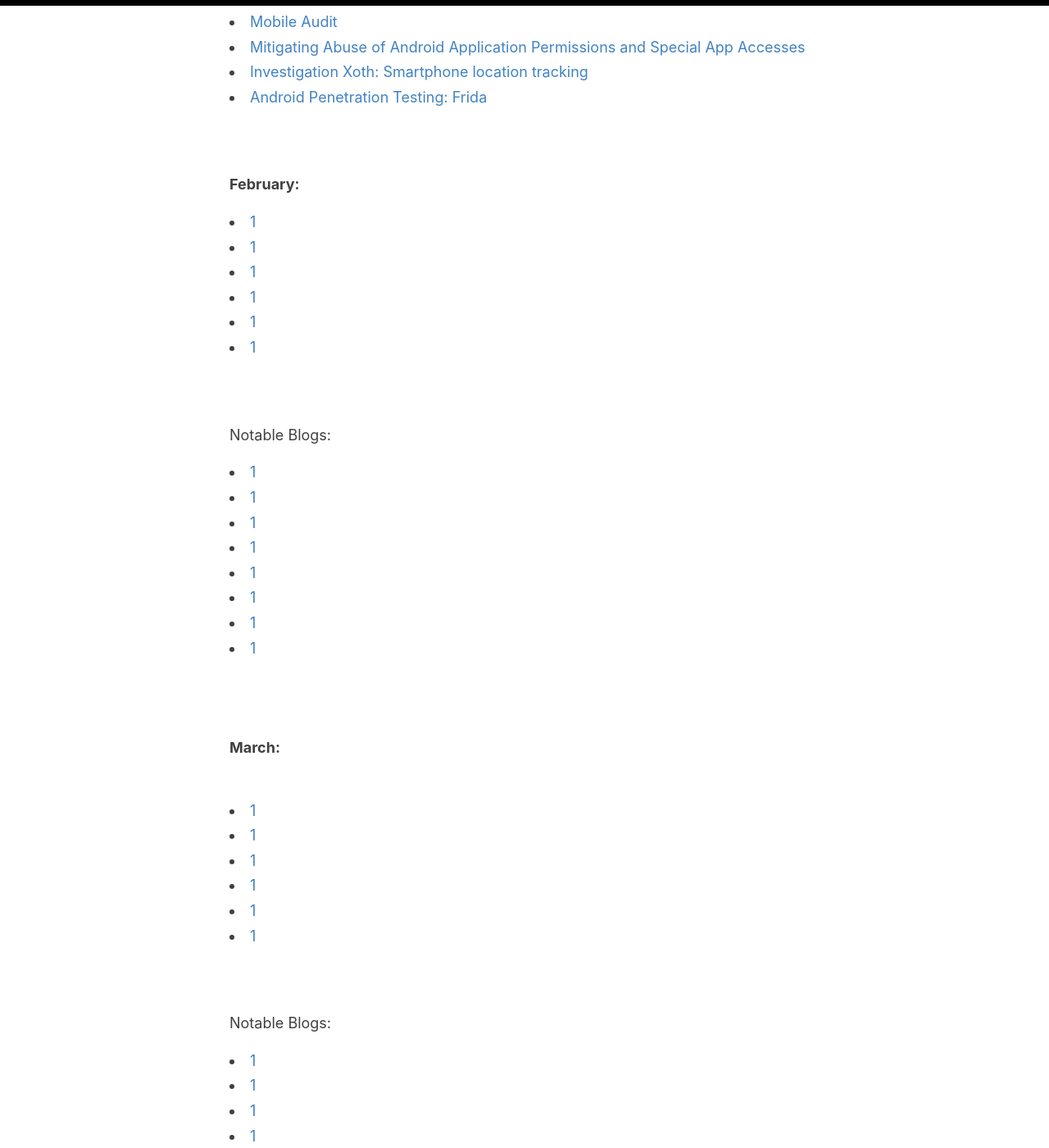
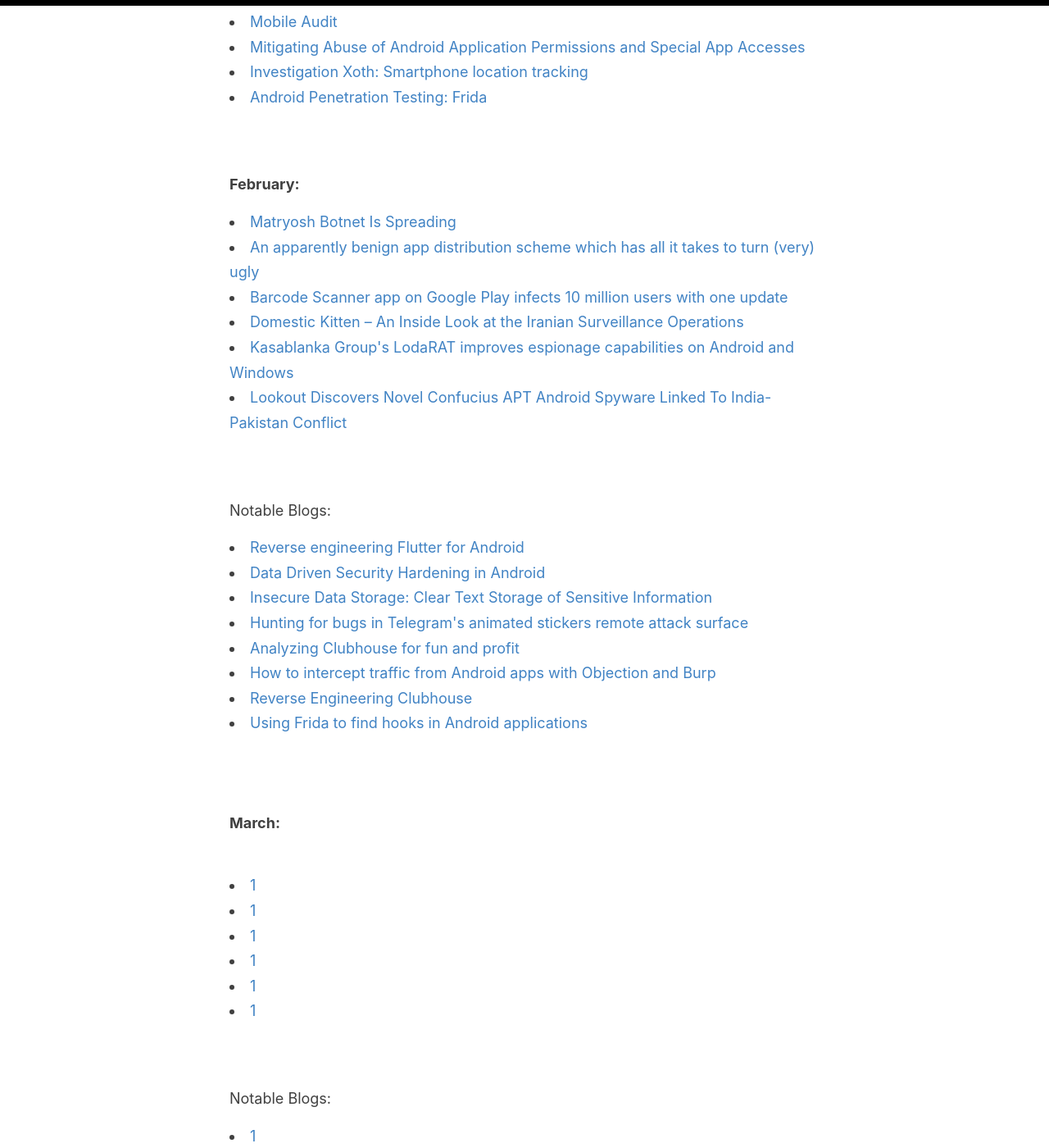
Before and after one commit to sk3ptre/sk3ptre.github.io, a Jekyll site: the page built from _posts/2021-01-18-Malware-Timeline-2021.md, in a window 1280 px wide and 1400 px high, scrolled down 750 px. Shown: the whole window at 82% size. Built offline with Jekyll 4.4.1, drawn with Linux system fonts in a browser that asks for light colours.

Commit message:
Update 2021-01-18-Malware-Timeline-2021.md

```diff
--- a/_posts/2021-01-18-Malware-Timeline-2021.md
+++ b/_posts/2021-01-18-Malware-Timeline-2021.md
@@ -23,23 +23,23 @@
 <br><br>
 **February:**
 <br>
-<li><a href="https://blog.netlab.360.com/matryosh-botnet-is-spreading-en/">1</a></li>
-<li><a href="https://cryptax.medium.com/an-apparently-benign-app-distribution-scheme-which-has-all-it-takes-to-turn-very-ugly-f733be528535">1</a></li>
-<li><a href="https://blog.malwarebytes.com/android/2021/02/barcode-scanner-app-on-google-play-infects-10-million-users-with-one-update/">1</a></li>
-<li><a href="https://research.checkpoint.com/2021/domestic-kitten-an-inside-look-at-the-iranian-surveillance-operations/">1</a></li>
-<li><a href="https://blog.talosintelligence.com/2021/02/kasablanka-lodarat.html">1</a></li>
-<li><a href="https://blog.lookout.com/lookout-discovers-novel-confucius-apt-android-spyware-linked-to-india-pakistan-conflict">1</a></li>
+<li><a href="https://blog.netlab.360.com/matryosh-botnet-is-spreading-en/">Matryosh Botnet Is Spreading</a></li>
+<li><a href="https://cryptax.medium.com/an-apparently-benign-app-distribution-scheme-which-has-all-it-takes-to-turn-very-ugly-f733be528535">An apparently benign app distribution scheme which has all it takes to turn (very) ugly</a></li>
+<li><a href="https://blog.malwarebytes.com/android/2021/02/barcode-scanner-app-on-google-play-infects-10-million-users-with-one-update/">Barcode Scanner app on Google Play infects 10 million users with one update</a></li>
+<li><a href="https://research.checkpoint.com/2021/domestic-kitten-an-inside-look-at-the-iranian-surveillance-operations/">Domestic Kitten – An Inside Look at the Iranian Surveillance Operations</a></li>
+<li><a href="https://blog.talosintelligence.com/2021/02/kasablanka-lodarat.html">Kasablanka Group's LodaRAT improves espionage capabilities on Android and Windows</a></li>
+<li><a href="https://blog.lookout.com/lookout-discovers-novel-confucius-apt-android-spyware-linked-to-india-pakistan-conflict">Lookout Discovers Novel Confucius APT Android Spyware Linked To India-Pakistan Conflict</a></li>
 <br><br>
 Notable Blogs:
 <br>
-<li><a href="https://rloura.wordpress.com/2020/12/04/reversing-flutter-for-android-wip/">1</a></li>
-<li><a href="https://security.googleblog.com/2021/01/data-driven-security-hardening-in.html">1</a></li>
-<li><a href="https://medium.com/mobis3c/insecure-data-storage-clear-text-storage-of-sensitive-information-hard-coded-strings-fb7b056c0d0">1</a></li>
-<li><a href="https://www.shielder.it/blog/2021/02/hunting-for-bugs-in-telegrams-animated-stickers-remote-attack-surface/">1</a></li>
-<li><a href="https://theori.io/research/korean/analyzing-clubhouse/">1</a></li>
-<li><a href="https://youtu.be/Ft3H-3J67UE">1</a></li>
-<li><a href="https://www.klmlabs.co/blog/club-house-observations-th5x8">1</a></li>
-<li><a href="https://corellium.com/blog/android-frida-finding-hooks">1</a></li>
+<li><a href="https://rloura.wordpress.com/2020/12/04/reversing-flutter-for-android-wip/">Reverse engineering Flutter for Android</a></li>
+<li><a href="https://security.googleblog.com/2021/01/data-driven-security-hardening-in.html">Data Driven Security Hardening in Android</a></li>
+<li><a href="https://medium.com/mobis3c/insecure-data-storage-clear-text-storage-of-sensitive-information-hard-coded-strings-fb7b056c0d0">Insecure Data Storage: Clear Text Storage of Sensitive Information</a></li>
+<li><a href="https://www.shielder.it/blog/2021/02/hunting-for-bugs-in-telegrams-animated-stickers-remote-attack-surface/">Hunting for bugs in Telegram's animated stickers remote attack surface</a></li>
+<li><a href="https://theori.io/research/korean/analyzing-clubhouse/">Analyzing Clubhouse for fun and profit</a></li>
+<li><a href="https://youtu.be/Ft3H-3J67UE">How to intercept traffic from Android apps with Objection and Burp</a></li>
+<li><a href="https://www.klmlabs.co/blog/club-house-observations-th5x8">Reverse Engineering Clubhouse</a></li>
+<li><a href="https://corellium.com/blog/android-frida-finding-hooks">Using Frida to find hooks in Android applications</a></li>
 <br><br>
 
 **March:**
```
